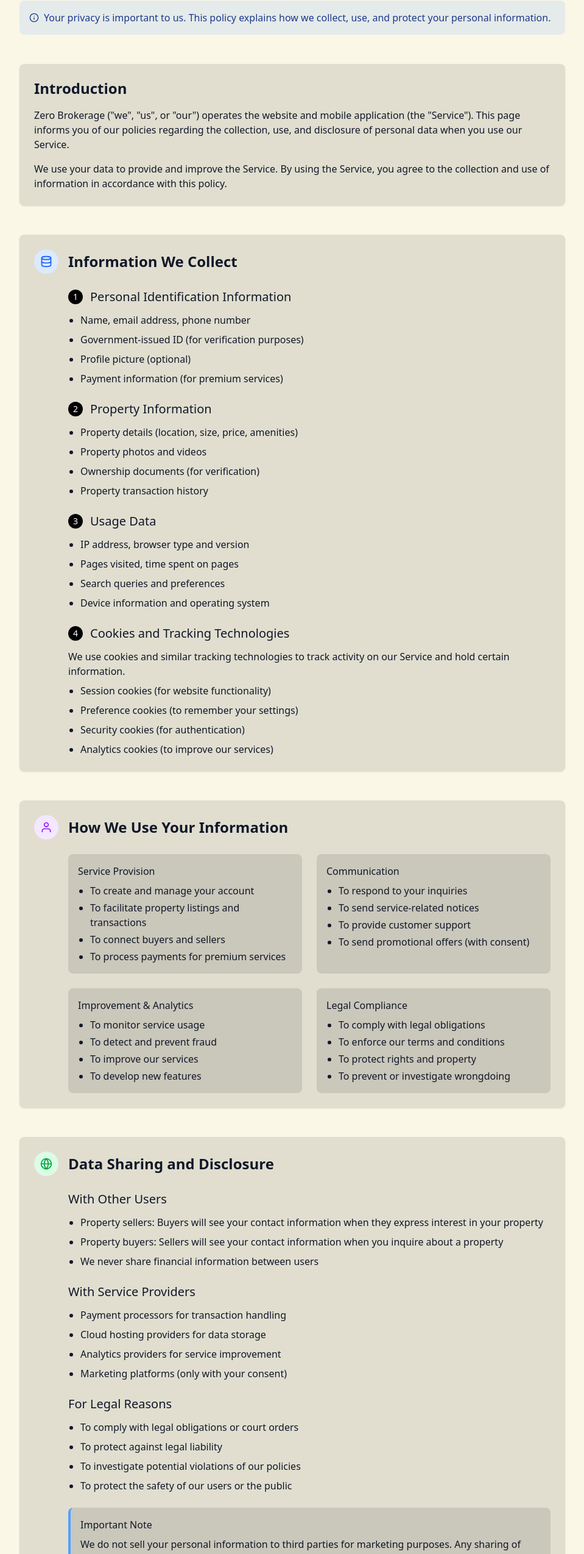
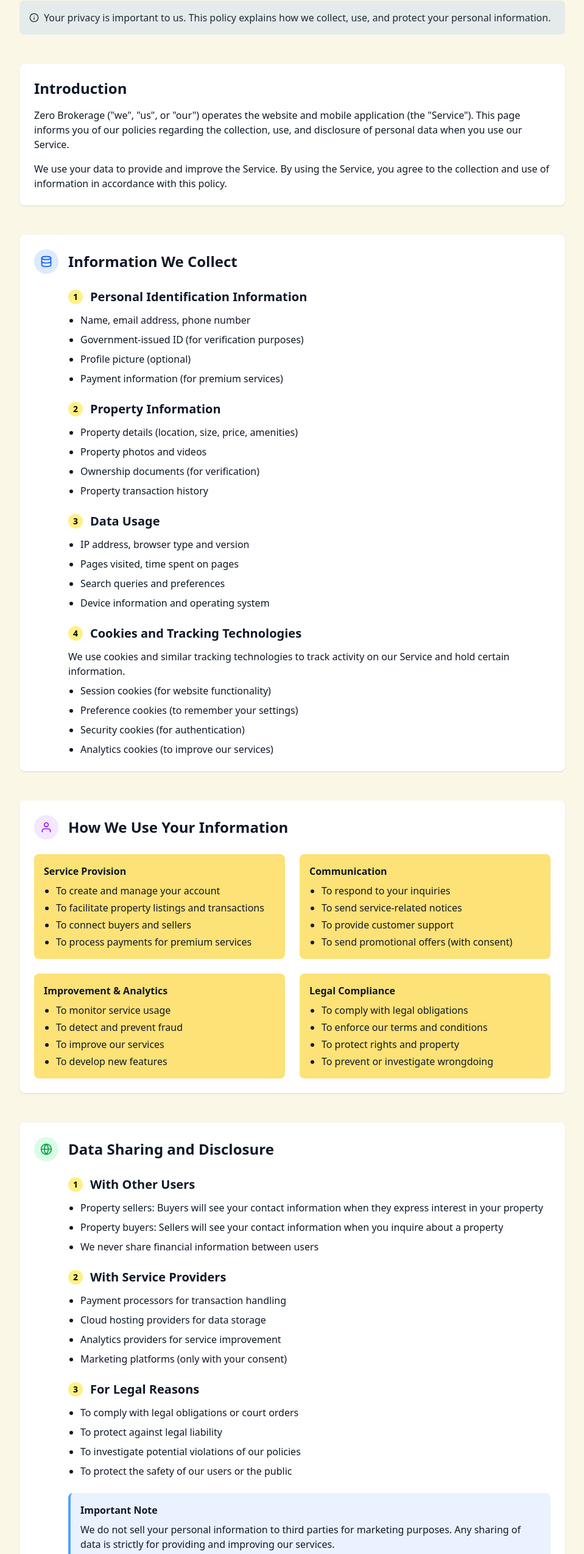
Before and after one commit to yrCodem/XeroBrokerage, a Next.js app in the folder xerobrokerage/: page /privacy-page in a window 1280 px wide. Shown: the part 234-2783 px from the top of the page at 61% size, without its empty margins (160-1119 px from the left). Built offline with nearby package versions, Linux system fonts and the light colour scheme.

Commit message:
Fix: Contact and Privacy

```diff
--- a/xerobrokerage/src/app/privacy-page/page.jsx
+++ b/xerobrokerage/src/app/privacy-page/page.jsx
@@ -31,7 +31,7 @@
             })}
           </p>
           <div className='mt-6 bg-blue-500/10 p-4 rounded-lg'>
-            <p className='text-blue-900 flex items-start'>
+            <p className='text-gray-800 flex items-start'>
               <FiInfo className='mr-2 mt-1 flex-shrink-0' />
               Your privacy is important to us. This policy explains how we
               collect, use, and protect your personal information.
@@ -40,8 +40,8 @@
         </header>
 
         {/* Introduction Section */}
-        <section className='mb-12 bg-black/10 p-6 rounded-lg shadow-sm'>
-          <h2 className='text-2xl font-semibold text-gray-900 mb-4'>
+        <section className='mb-12 bg-white p-6 rounded-lg shadow-sm'>
+          <h2 className='text-2xl font-bold text-gray-900 mb-4'>
             Introduction
           </h2>
           <p className='text-gray-900 mb-4'>
@@ -58,20 +58,20 @@
         </section>
 
         {/* Information Collection Section */}
-        <section className='mb-12 bg-black/10 p-6 rounded-lg shadow-sm'>
+        <section className='mb-12 bg-white p-6 rounded-lg shadow-sm'>
           <div className='flex items-center mb-6'>
             <div className='h-10 w-10 bg-blue-100 rounded-full flex items-center justify-center mr-4'>
               <FiDatabase className='text-blue-600' size={20} />
             </div>
-            <h2 className='text-2xl font-semibold text-gray-900'>
+            <h2 className='text-2xl font-bold text-gray-900'>
               Information We Collect
             </h2>
           </div>
 
           <div className='space-y-6 pl-14'>
             <div>
-              <h3 className='text-xl font-medium text-gray-900 mb-3 flex items-center'>
-                <span className='w-6 h-6 bg-black/100 text-white rounded-full flex items-center justify-center mr-3 text-sm'>
+              <h3 className='text-xl font-semibold text-gray-900 mb-3 flex items-center'>
+                <span className='w-6 h-6 bg-yellow-200 text-black font-extrabold rounded-full flex items-center justify-center mr-3 text-sm'>
                   1
                 </span>
                 Personal Identification Information
@@ -85,8 +85,8 @@
             </div>
 
             <div>
-              <h3 className='text-xl font-medium text-gray-900 mb-3 flex items-center'>
-                <span className='w-6 h-6 bg-black/100 text-white rounded-full flex items-center justify-center mr-3 text-sm'>
+              <h3 className='text-xl font-semibold text-gray-900 mb-3 flex items-center'>
+                <span className='w-6 h-6 bg-yellow-200 text-black font-extrabold rounded-full flex items-center justify-center mr-3 text-sm'>
                   2
                 </span>
                 Property Information
@@ -100,11 +100,11 @@
             </div>
 
             <div>
-              <h3 className='text-xl font-medium text-gray-900 mb-3 flex items-center'>
-                <span className='w-6 h-6 bg-black/100 text-white rounded-full flex items-center justify-center mr-3 text-sm'>
+              <h3 className='text-xl font-semibold text-gray-900 mb-3 flex items-center'>
+                <span className='w-6 h-6 bg-yellow-200 text-black font-extrabold rounded-full flex items-center justify-center mr-3 text-sm'>
                   3
                 </span>
-                Usage Data
+                Data Usage
               </h3>
               <ul className='space-y-2 list-disc pl-5 text-gray-900'>
                 <li>IP address, browser type and version</li>
@@ -115,8 +115,8 @@
             </div>
 
             <div>
-              <h3 className='text-xl font-medium text-gray-900 mb-3 flex items-center'>
-                <span className='w-6 h-6 bg-black/100 text-white rounded-full flex items-center justify-center mr-3 text-sm'>
+              <h3 className='text-xl font-semibold text-gray-900 mb-3 flex items-center'>
+                <span className='w-6 h-6 bg-yellow-200 text-black font-extrabold rounded-full flex items-center justify-center mr-3 text-sm'>
                   4
                 </span>
                 Cookies and Tracking Technologies
@@ -136,19 +136,19 @@
         </section>
 
         {/* Use of Data Section */}
-        <section className='mb-12 bg-black/10 p-6 rounded-lg shadow-sm'>
+        <section className='mb-12 bg-white p-6 rounded-lg shadow-sm'>
           <div className='flex items-center mb-6'>
             <div className='h-10 w-10 bg-purple-100 rounded-full flex items-center justify-center mr-4'>
               <FiUser className='text-purple-600' size={20} />
             </div>
-            <h2 className='text-2xl font-semibold text-gray-900'>
+            <h2 className='text-2xl font-bold text-gray-900'>
               How We Use Your Information
             </h2>
           </div>
 
-          <div className='grid md:grid-cols-2 gap-6 pl-14'>
-            <div className='bg-black/10 p-4 rounded-lg'>
-              <h4 className='font-medium text-gray-900 mb-2'>
+          <div className='grid md:grid-cols-2 gap-6 pl-0'>
+            <div className='bg-[#FCE277] p-4 rounded-lg'>
+              <h4 className='font-semibold text-gray-900 mb-2'>
                 Service Provision
               </h4>
               <ul className='space-y-1 list-disc pl-5 text-gray-900'>
@@ -159,8 +159,10 @@
               </ul>
             </div>
 
-            <div className='bg-black/10 p-4 rounded-lg'>
-              <h4 className='font-medium text-gray-900 mb-2'>Communication</h4>
+            <div className='bg-[#FCE277] p-4 rounded-lg'>
+              <h4 className='font-semibold text-gray-900 mb-2'>
+                Communication
+              </h4>
               <ul className='space-y-1 list-disc pl-5 text-gray-900'>
                 <li>To respond to your inquiries</li>
                 <li>To send service-related notices</li>
@@ -169,8 +171,8 @@
               </ul>
             </div>
 
-            <div className='bg-black/10 p-4 rounded-lg'>
-              <h4 className='font-medium text-gray-900 mb-2'>
+            <div className='bg-[#FCE277] p-4 rounded-lg'>
+              <h4 className='font-semibold text-gray-900 mb-2'>
                 Improvement & Analytics
               </h4>
               <ul className='space-y-1 list-disc pl-5 text-gray-900'>
@@ -181,8 +183,8 @@
               </ul>
             </div>
 
-            <div className='bg-black/10 p-4 rounded-lg'>
-              <h4 className='font-medium text-gray-900 mb-2'>
+            <div className='bg-[#FCE277] p-4 rounded-lg'>
+              <h4 className='font-semibold text-gray-900 mb-2'>
                 Legal Compliance
               </h4>
               <ul className='space-y-1 list-disc pl-5 text-gray-900'>
@@ -196,19 +198,22 @@
         </section>
 
         {/* Data Sharing Section */}
-        <section className='mb-12 bg-black/10 p-6 rounded-lg shadow-sm'>
+        <section className='mb-12 bg-white p-6 rounded-lg shadow-sm'>
           <div className='flex items-center mb-6'>
             <div className='h-10 w-10 bg-green-100 rounded-full flex items-center justify-center mr-4'>
               <FiGlobe className='text-green-600' size={20} />
             </div>
-            <h2 className='text-2xl font-semibold text-gray-900'>
+            <h2 className='text-2xl font-bold text-gray-900'>
               Data Sharing and Disclosure
             </h2>
           </div>
 
           <div className='space-y-6 pl-14'>
             <div>
-              <h3 className='text-xl font-medium text-gray-900 mb-3'>
+              <h3 className='text-xl font-semibold text-gray-900 mb-3 flex items-center'>
+                <span className='w-6 h-6 bg-yellow-200 text-black font-extrabold rounded-full flex items-center justify-center mr-3 text-sm'>
+                  1
+                </span>
                 With Other Users
               </h3>
               <ul className='space-y-2 list-disc pl-5 text-gray-900'>
@@ -225,7 +230,10 @@
             </div>
 
             <div>
-              <h3 className='text-xl font-medium text-gray-900 mb-3'>
+              <h3 className='text-xl font-semibold text-gray-900 mb-3 flex items-center'>
+                <span className='w-6 h-6 bg-yellow-200 text-black font-extrabold rounded-full flex items-center justify-center mr-3 text-sm'>
+                  2
+                </span>
                 With Service Providers
               </h3>
               <ul className='space-y-2 list-disc pl-5 text-gray-900'>
@@ -237,7 +245,10 @@
             </div>
 
             <div>
-              <h3 className='text-xl font-medium text-gray-900 mb-3'>
+              <h3 className='text-xl font-semibold text-gray-900 mb-3 flex items-center'>
+                <span className='w-6 h-6 bg-yellow-200 text-black font-extrabold rounded-full flex items-center justify-center mr-3 text-sm'>
+                  3
+                </span>
                 For Legal Reasons
               </h3>
               <ul className='space-y-2 list-disc pl-5 text-gray-900'>
@@ -248,8 +259,10 @@
               </ul>
             </div>
 
-            <div className='bg-black/10 p-4 rounded-lg border-l-4 border-blue-400'>
-              <h4 className='font-medium text-gray-900 mb-2'>Important Note</h4>
+            <div className='bg-blue-500/10 p-4  rounded-lg border-l-4 border-blue-400'>
+              <h4 className='font-semibold text-gray-900 mb-2'>
+                Important Note
+              </h4>
               <p className='text-gray-900'>
                 We do not sell your personal information to third parties for
                 marketing purposes. Any sharing of data is strictly for
@@ -260,7 +273,7 @@
         </section>
 
         {/* Data Protection Section */}
-        <section className='mb-12 bg-black/10 p-6 rounded-lg shadow-sm'>
+        <section className='mb-12 bg-white p-6 rounded-lg shadow-sm'>
           <div className='flex items-center mb-6'>
             <div className='h-10 w-10 bg-red-100 rounded-full flex items-center justify-center mr-4'>
               <FiLock className='text-red-600' size={20} />
@@ -296,7 +309,7 @@
             </div>
 
             <div className='bg-blue-500/10 p-4 rounded-lg mt-4'>
-              <p className='text-blue-800'>
+              <p className='text-black'>
                 While we strive to use commercially acceptable means to protect
                 your personal data, we cannot guarantee its absolute security.
                 Users should also take steps to protect their account
@@ -307,19 +320,19 @@
         </section>
 
         {/* User Rights Section */}
-        <section className='mb-12 bg-black/10 p-6 rounded-lg shadow-sm'>
+        <section className='mb-12 bg-white p-6  rounded-lg shadow-sm'>
           <div className='flex items-center mb-6'>
             <div className='h-10 w-10 bg-indigo-100 rounded-full flex items-center justify-center mr-4'>
               <FiUser className='text-indigo-600' size={20} />
             </div>
-            <h2 className='text-2xl font-semibold text-gray-900'>
+            <h2 className='text-2xl font-bold text-gray-900'>
               Your Data Rights
             </h2>
           </div>
 
-          <div className='grid md:grid-cols-2 gap-6 pl-14'>
-            <div className='bg-black/10 p-4 rounded-lg'>
-              <h4 className='font-medium text-gray-900 mb-2'>
+          <div className='grid md:grid-cols-2 gap-6 pl-2'>
+            <div className='bg-[#FCE277] p-4 rounded-lg'>
+              <h4 className='font-semibold text-gray-900 mb-2'>
                 Access & Correction
               </h4>
               <ul className='space-y-1 list-disc pl-5 text-gray-900'>
@@ -329,8 +342,8 @@
               </ul>
             </div>
 
-            <div className='bg-black/10 p-4 rounded-lg'>
-              <h4 className='font-medium text-gray-900 mb-2'>
+            <div className='bg-[#FCE277] p-4 rounded-lg'>
+              <h4 className='font-semibold text-gray-900 mb-2'>
                 Deletion & Restriction
               </h4>
               <ul className='space-y-1 list-disc pl-5 text-gray-900'>
@@ -340,8 +353,8 @@
               </ul>
             </div>
 
-            <div className='bg-black/10 p-4 rounded-lg'>
-              <h4 className='font-medium text-gray-900 mb-2'>
+            <div className='bg-[#FCE277] p-4 rounded-lg'>
+              <h4 className='font-semibold text-gray-900 mb-2'>
                 Data Portability
               </h4>
               <ul className='space-y-1 list-disc pl-5 text-gray-900'>
@@ -350,8 +363,8 @@
               </ul>
             </div>
 
-            <div className='bg-black/10 p-4 rounded-lg'>
-              <h4 className='font-medium text-gray-900 mb-2'>
+            <div className='bg-[#FCE277] p-4 rounded-lg'>
+              <h4 className='font-semibold text-gray-900 mb-2'>
                 Objections & Complaints
               </h4>
               <ul className='space-y-1 list-disc pl-5 text-gray-900'>
@@ -361,30 +374,33 @@
             </div>
           </div>
 
-          <div className='mt-6 pl-14'>
+          <div className='mt-6 pl-2'>
             <p className='text-gray-900'>
               To exercise any of these rights, please contact us at
-              privacy@zerobrokerage.com. We may need to verify your identity
-              before processing certain requests.
+              <b> xerobrokerage@gmail.com</b>. We may need to verify your
+              identity before processing certain requests.
             </p>
           </div>
         </section>
 
         {/* Additional Policy Sections */}
-        <section className='mb-12 bg-black/10 p-6 rounded-lg shadow-sm'>
+        <section className='mb-12 bg-white p-6 rounded-lg shadow-sm'>
           <div className='flex items-center mb-6'>
             <div className='h-10 w-10 bg-gray-100 rounded-full flex items-center justify-center mr-4'>
               <FiInfo className='text-gray-900' size={20} />
             </div>
-            <h2 className='text-2xl font-semibold text-gray-900'>
+            <h2 className='text-2xl font-bold text-gray-900'>
               Additional Policy Information
             </h2>
           </div>
 
           <div className='space-y-6 pl-14'>
             <div>
-              <h3 className='text-xl font-medium text-gray-900 mb-3'>
-                Children's Privacy
+              <h3 className='text-xl font-semibold text-gray-900 mb-3 flex items-center'>
+                <span className='w-6 h-6 bg-yellow-200 text-black font-extrabold rounded-full flex items-center justify-center mr-3 text-sm'>
+                  1
+                </span>
+                Children's Policy
               </h3>
               <p className='text-gray-900'>
                 Our Service does not address anyone under the age of 18
@@ -396,8 +412,11 @@
             </div>
 
             <div>
-              <h3 className='text-xl font-medium text-gray-900 mb-3'>
-                Third-Party Links
+              <h3 className='text-xl font-semibold text-gray-900 mb-3 flex items-center'>
+                <span className='w-6 h-6 bg-yellow-200 text-black font-extrabold rounded-full flex items-center justify-center mr-3 text-sm'>
+                  2
+                </span>
+                Third Party Links
               </h3>
               <p className='text-gray-900'>
                 Our Service may contain links to other sites that are not
@@ -408,7 +427,10 @@
             </div>
 
             <div>
-              <h3 className='text-xl font-medium text-gray-900 mb-3'>
+              <h3 className='text-xl font-semibold text-gray-900 mb-3 flex items-center'>
+                <span className='w-6 h-6 bg-yellow-200 text-black font-extrabold rounded-full flex items-center justify-center mr-3 text-sm'>
+                  3
+                </span>
                 International Transfers
               </h3>
               <p className='text-gray-900'>
@@ -420,7 +442,10 @@
             </div>
 
             <div>
-              <h3 className='text-xl font-medium text-gray-900 mb-3'>
+              <h3 className='text-xl font-semibold text-gray-900 mb-3 flex items-center'>
+                <span className='w-6 h-6 bg-yellow-200 text-black font-extrabold rounded-full flex items-center justify-center mr-3 text-sm'>
+                  4
+                </span>
                 Policy Changes
               </h3>
               <p className='text-gray-900'>
@@ -432,8 +457,11 @@
             </div>
 
             <div>
-              <h3 className='text-xl font-medium text-gray-900 mb-3'>
-                Do Not Track Signals
+              <h3 className='text-xl font-semibold text-gray-900 mb-3 flex items-center'>
+                <span className='w-6 h-6 bg-yellow-200 text-black font-extrabold rounded-full flex items-center justify-center mr-3 text-sm'>
+                  5
+                </span>
+                Do not track signals
               </h3>
               <p className='text-gray-900'>
                 We do not currently respond to Do Not Track (DNT) signals as
@@ -446,7 +474,7 @@
         </section>
 
         {/* Contact Information */}
-        <section className='bg-black/10 p-8 rounded-lg text-center'>
+        {/* <section className='bg-white p-8 rounded-lg text-center'>
           <h3 className='text-xl font-medium text-gray-900 mb-4'>Contact Us</h3>
           <p className='text-gray-900 mb-4'>
             If you have any questions about this Privacy Policy, please contact
@@ -459,7 +487,7 @@
               By mail: 123 Real Estate Plaza, Mumbai, India 400001
             </p>
           </div>
-        </section>
+        </section> */}
       </div>
     </div>
   )
```
Also changed, not shown: xerobrokerage/src/app/contact-us/page.jsx (+96 -96 lines), xerobrokerage/src/app/layout.js (+14 -12 lines), xerobrokerage/src/components/ui/Hero.jsx (+23 -24 lines).
